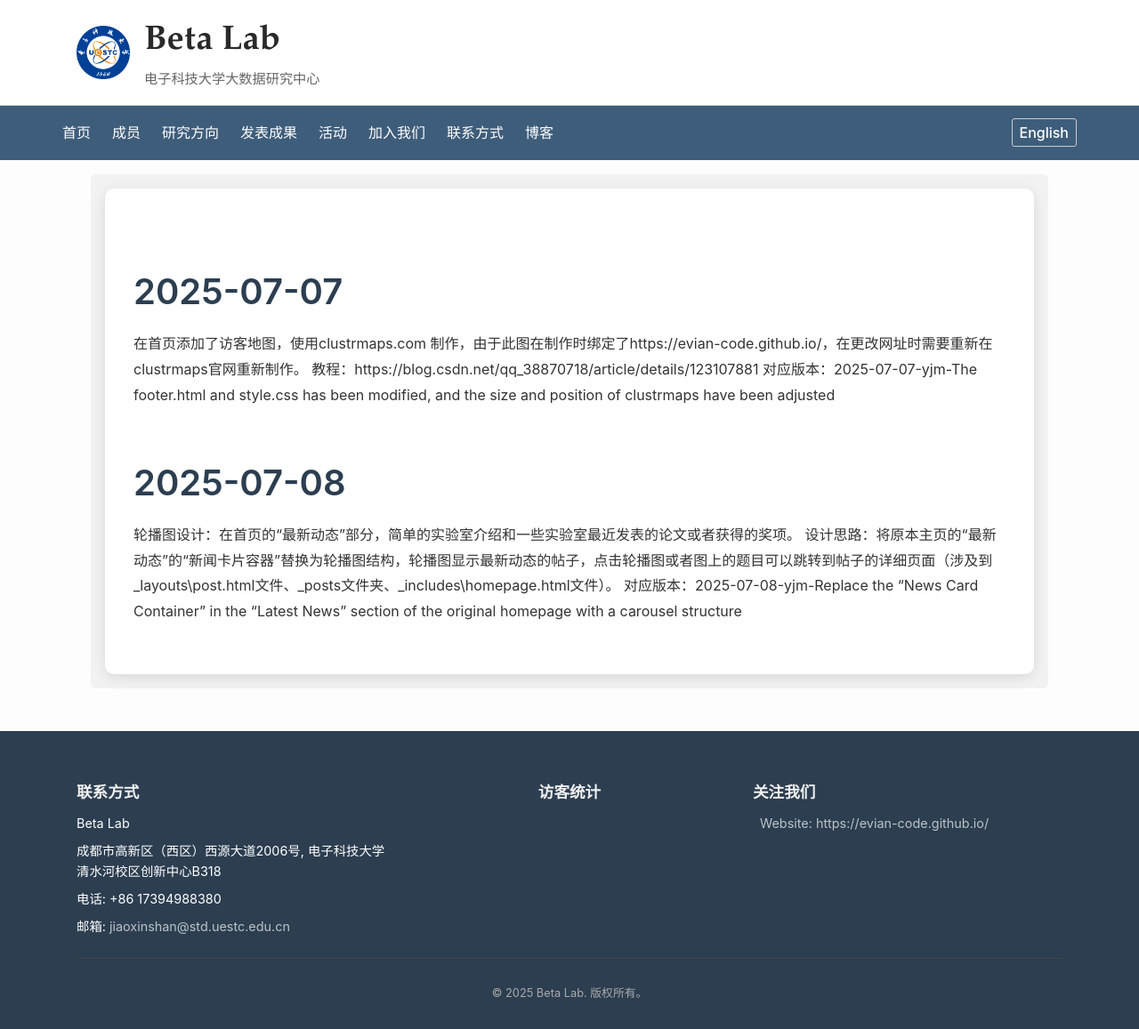
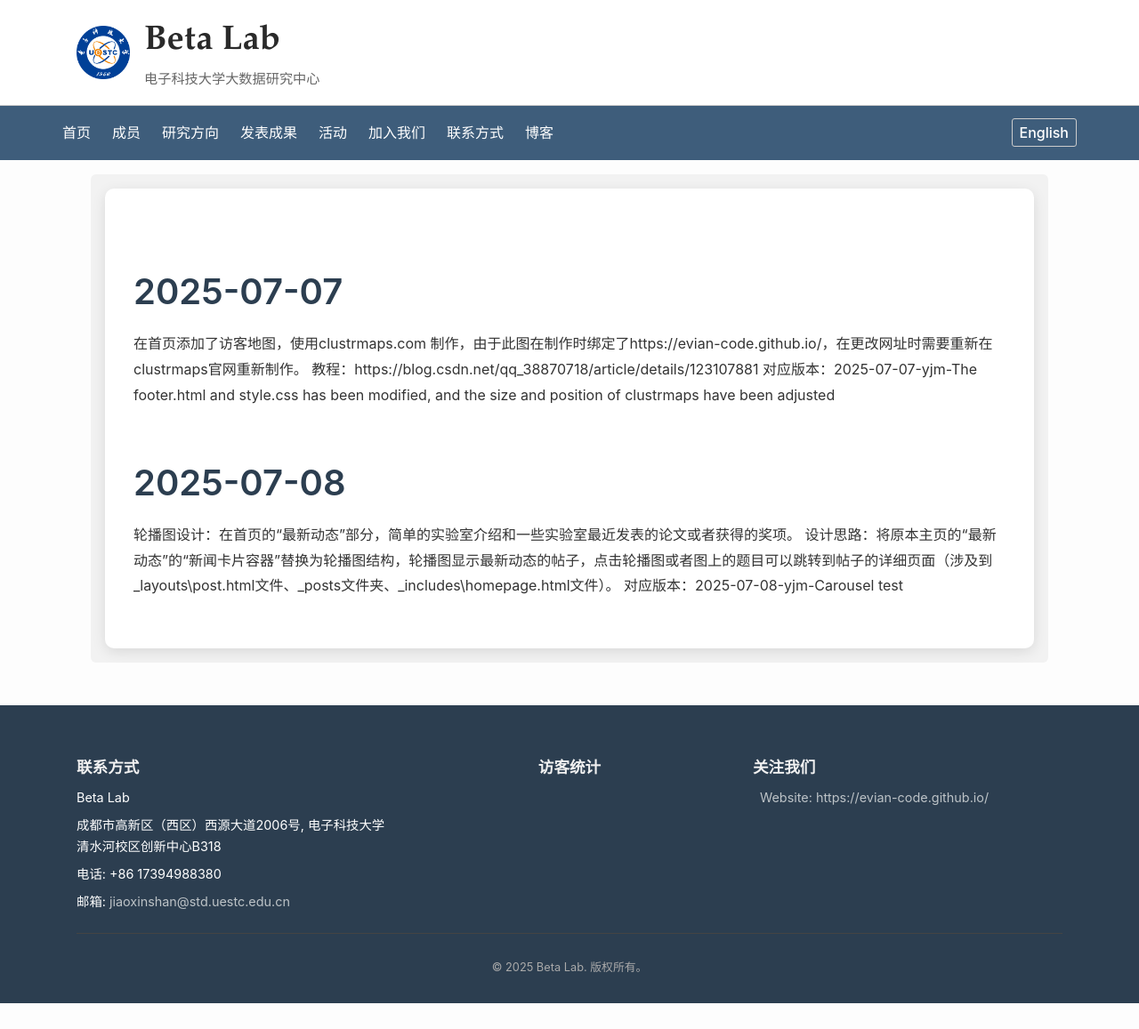
Before and after one commit to Evian-code/Evian-code.github.io, a Jekyll site: the page built from Jimmy's notebook.md, in a window 1280 px wide. Shown: the whole page at 89% size. Built offline with Jekyll 4.4.1, drawn with Linux system fonts in a browser that asks for light colours; our own code applies the rules of GitHub Pages for plain Markdown files; a script that is not in the unit is left out; after the commit the page ends 1128 px from its top, so only the background shows below that.

```diff
--- a/Jimmy's notebook.md
+++ b/Jimmy's notebook.md
@@ -6,4 +6,4 @@
 # 2025-07-08
 轮播图设计：在首页的“最新动态”部分，简单的实验室介绍和一些实验室最近发表的论文或者获得的奖项。
 设计思路：将原本主页的“最新动态”的“新闻卡片容器”替换为轮播图结构，轮播图显示最新动态的帖子，点击轮播图或者图上的题目可以跳转到帖子的详细页面（涉及到_layouts\post.html文件、_posts文件夹、_includes\homepage.html文件）。
-对应版本：2025-07-08-yjm-Replace the "News Card Container" in the "Latest News" section of the original homepage with a carousel structure
+对应版本：2025-07-08-yjm-Carousel test
```
